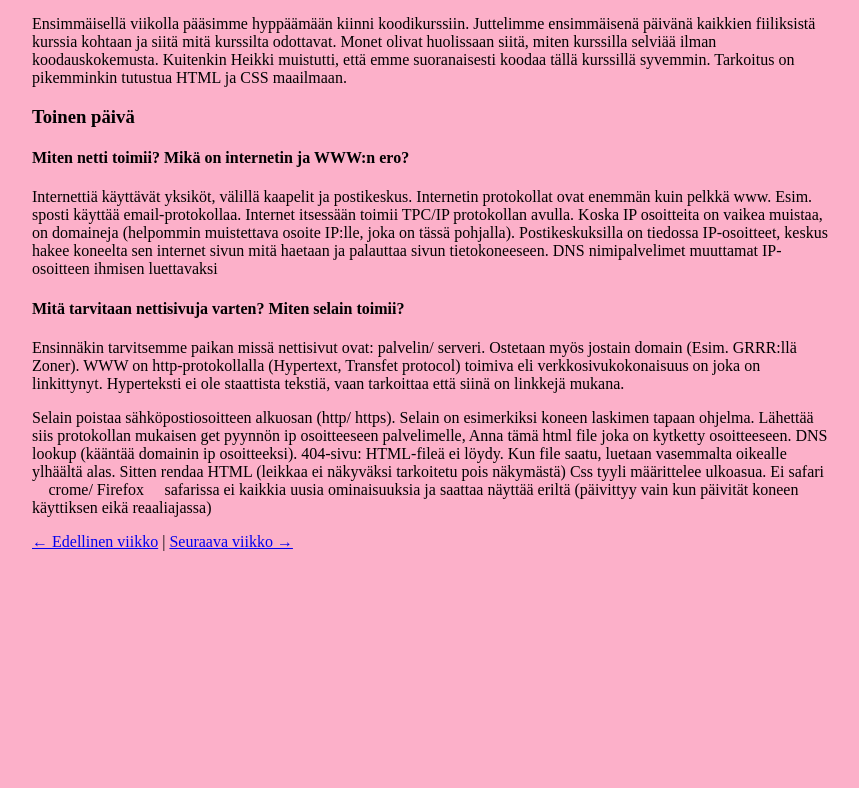
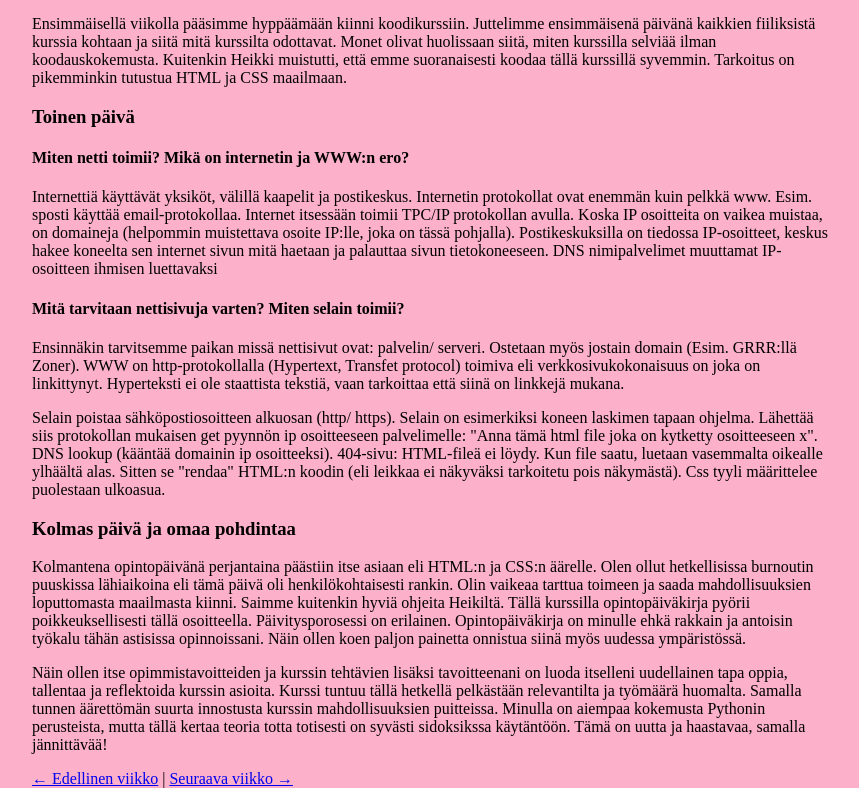
Before and after one commit to helmilot/oppimispaivakirja, a plain HTML site: page viikko1.html in a window 1280 px wide. Shown: the part 347-1135 px from the top of the page, without its empty margins (208-1067 px from the left). Before the commit the page ends 898 px from the top, so only its background shows below. Drawn offline with Linux system fonts and the light colour scheme.

Commit message:
Update viikko1.html
yap

```diff
--- a/viikko1.html
+++ b/viikko1.html
@@ -60,12 +60,23 @@
     </p>
     <p>Selain poistaa sähköpostiosoitteen alkuosan (http/ https).
       Selain on esimerkiksi koneen laskimen tapaan ohjelma.
-      Lähettää siis protokollan mukaisen get pyynnön ip osoitteeseen palvelimelle, Anna tämä html file joka on kytketty osoitteeseen.
+      Lähettää siis protokollan mukaisen get pyynnön ip osoitteeseen palvelimelle: "Anna tämä html file joka on kytketty osoitteeseen x".
       DNS lookup (kääntää domainin ip osoitteeksi). 404-sivu: HTML-fileä ei löydy.
-      Kun file saatu, luetaan vasemmalta oikealle ylhäältä alas. Sitten rendaa HTML (leikkaa ei näkyväksi tarkoitetu pois näkymästä)
-      Css tyyli määrittelee ulkoasua.
-      Ei safari  crome/ Firefox  safarissa ei kaikkia uusia ominaisuuksia ja saattaa näyttää eriltä (päivittyy vain kun päivität koneen käyttiksen eikä reaaliajassa)
+      Kun file saatu, luetaan vasemmalta oikealle ylhäältä alas. Sitten se "rendaa" HTML:n koodin (eli leikkaa ei näkyväksi tarkoitetu pois näkymästä).
+      Css tyyli määrittelee puolestaan ulkoasua.
+    </p>
 
+    <h3>Kolmas päivä ja omaa pohdintaa</h3>
+    <p>Kolmantena opintopäivänä perjantaina päästiin itse asiaan eli HTML:n ja CSS:n äärelle. Olen ollut hetkellisissa burnoutin puuskissa lähiaikoina eli tämä päivä oli henkilökohtaisesti rankin.
+      Olin vaikeaa tarttua toimeen ja saada mahdollisuuksien loputtomasta maailmasta kiinni. Saimme kuitenkin hyviä ohjeita Heikiltä.
+      Tällä kurssilla opintopäiväkirja pyörii poikkeuksellisesti tällä osoitteella. Päivitysporosessi on erilainen.
+      Opintopäiväkirja on minulle ehkä rakkain ja antoisin työkalu tähän astisissa opinnoissani. Näin ollen koen paljon painetta onnistua siinä myös uudessa ympäristössä.
+    </p>
+
+    <p>
+      Näin ollen itse opimmistavoitteiden ja kurssin tehtävien lisäksi tavoitteenani on luoda itselleni uudellainen tapa oppia, tallentaa ja reflektoida kurssin asioita.
+      Kurssi tuntuu tällä hetkellä pelkästään relevantilta ja työmäärä huomalta. Samalla tunnen äärettömän suurta innostusta kurssin mahdollisuuksien puitteissa.
+      Minulla on aiempaa kokemusta Pythonin perusteista, mutta tällä kertaa teoria totta totisesti on syvästi sidoksikssa käytäntöön. Tämä on uutta ja haastavaa, samalla jännittävää!
     </p>
 
     <nav>
```
